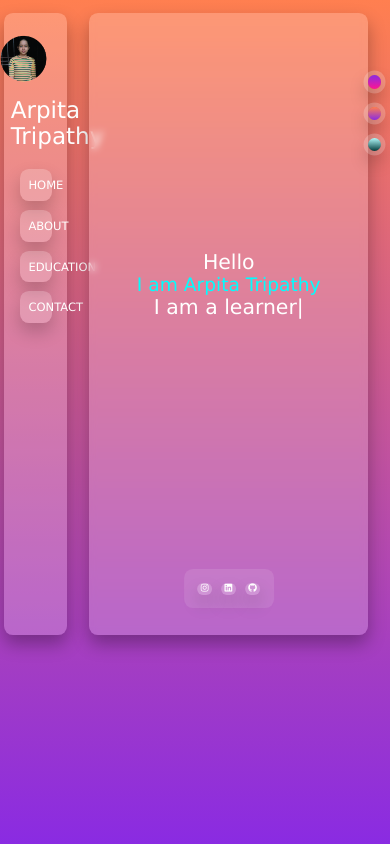
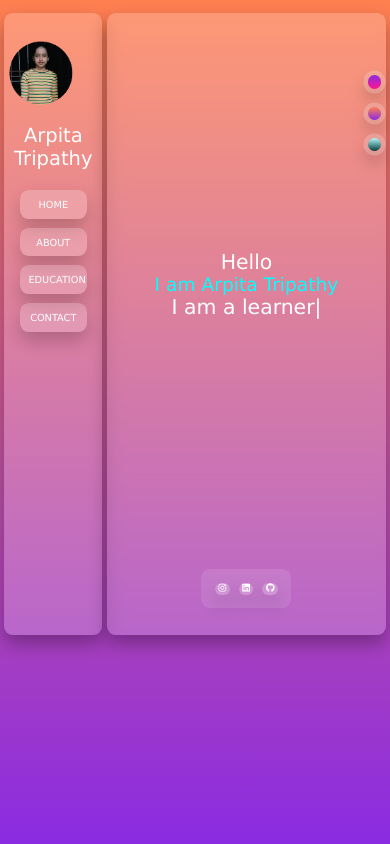
Before and after one commit to Arpita-45/portfolio, a plain HTML site: page index.html in a window 390 px wide. Drawn offline with nearby package versions, Linux system fonts and the light colour scheme.

Commit message:
Update style.css

```diff
--- a/style.css
+++ b/style.css
@@ -302,7 +302,7 @@ html{
 header{
     margin-left: -5rem;
     margin-top:-4rem;
-    width:7rem;
+    width:11rem;
     height:70rem;
 }
 header .header{
@@ -310,17 +310,17 @@ header .header{
 }
 header .header img{
     margin: 0 ;
-    height:8rem;
-    width:8rem;
+    height:11rem;
+    width:10rem;
     margin-left:-2.4rem;
 }
 
 header .header .name{
-    font-size:2.6rem;
+    font-size:2.2rem;
 }
 
 header .navbar  li a{
-    font-size:1.3rem;
+    font-size:1.1rem;
 }
 .container{
     height:70rem;
```
